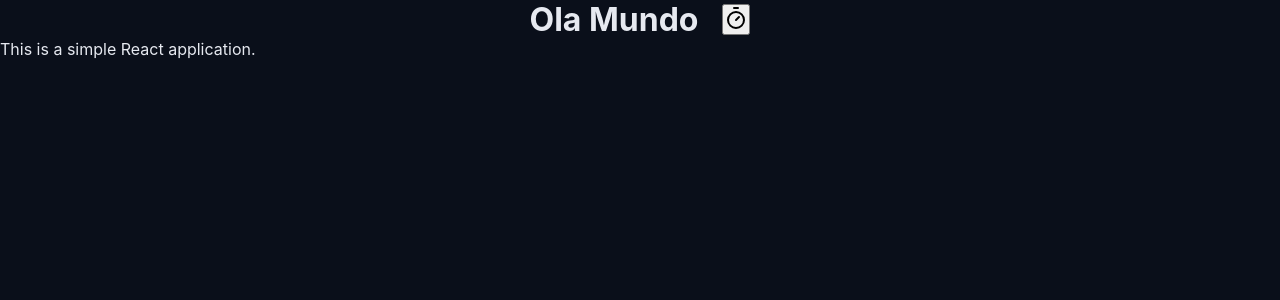
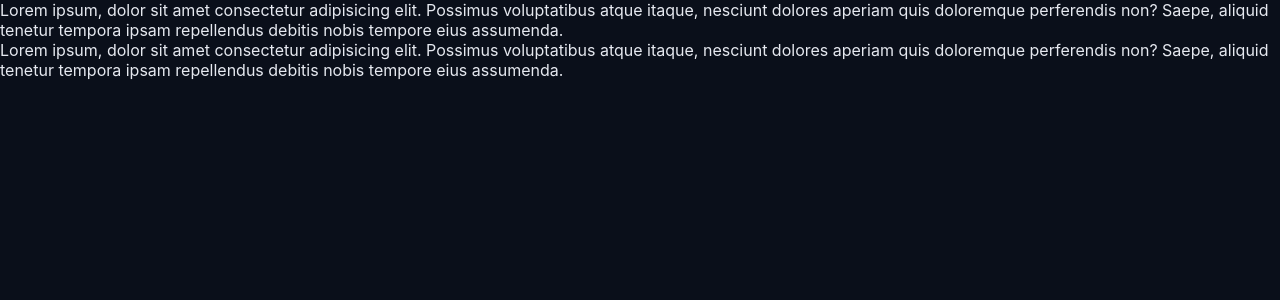
Before and after one commit to edmgold/chronos-pomodoro, a React (Vite) app: page / in a window 1280 px wide. Shown: the top 300 px of the page. Built offline with nearby package versions, Linux system fonts and the light colour scheme.

Commit message:
Componente container

```diff
--- a/src/App.tsx
+++ b/src/App.tsx
@@ -1,18 +1,26 @@
 import './styles/theme.css';
 import './styles/global.css';
-import { Heading } from './components/Heading';
-import { TimerIcon } from 'lucide-react';
+import { Container } from './components/Container';
 
 export function App() {
   return (
-    <div>
-      <Heading>
-        Ola Mundo
-        <button>
-          <TimerIcon />
-        </button>
-      </Heading>
-      <p>This is a simple React application.</p>
-    </div>
+    <>
+      <Container>
+        <section>
+          Lorem ipsum, dolor sit amet consectetur adipisicing elit. Possimus
+          voluptatibus atque itaque, nesciunt dolores aperiam quis doloremque
+          perferendis non? Saepe, aliquid tenetur tempora ipsam repellendus
+          debitis nobis tempore eius assumenda.
+        </section>
+      </Container>
+      <Container>
+        <section>
+          Lorem ipsum, dolor sit amet consectetur adipisicing elit. Possimus
+          voluptatibus atque itaque, nesciunt dolores aperiam quis doloremque
+          perferendis non? Saepe, aliquid tenetur tempora ipsam repellendus
+          debitis nobis tempore eius assumenda.
+        </section>
+      </Container>
+    </>
   );
 }
--- /dev/null
+++ b/src/components/Container.tsx
@@ -0,0 +1,9 @@
+import styles from './Container.module.css';
+
+export function Container({ children }: { children: React.ReactNode }) {
+  return (
+    <div className={styles.container}>
+      <div className={styles.content}>{children}</div>
+    </div>
+  );
+}
--- a/src/styles/global.css
+++ b/src/styles/global.css
@@ -14,3 +14,15 @@ body {
   color: var(--text-default);
   background-color: var(--gray-900);
 }
+
+.container {
+  max-width: 98rem;
+  margin: 0 auto;
+  /* padding: 2rem; */
+  background-color: brown;
+}
+
+.content {
+  background-color: blue;
+  margin: 3.2rem auto;
+}
```
Also changed, not shown: src/components/Container.module.css (added).
